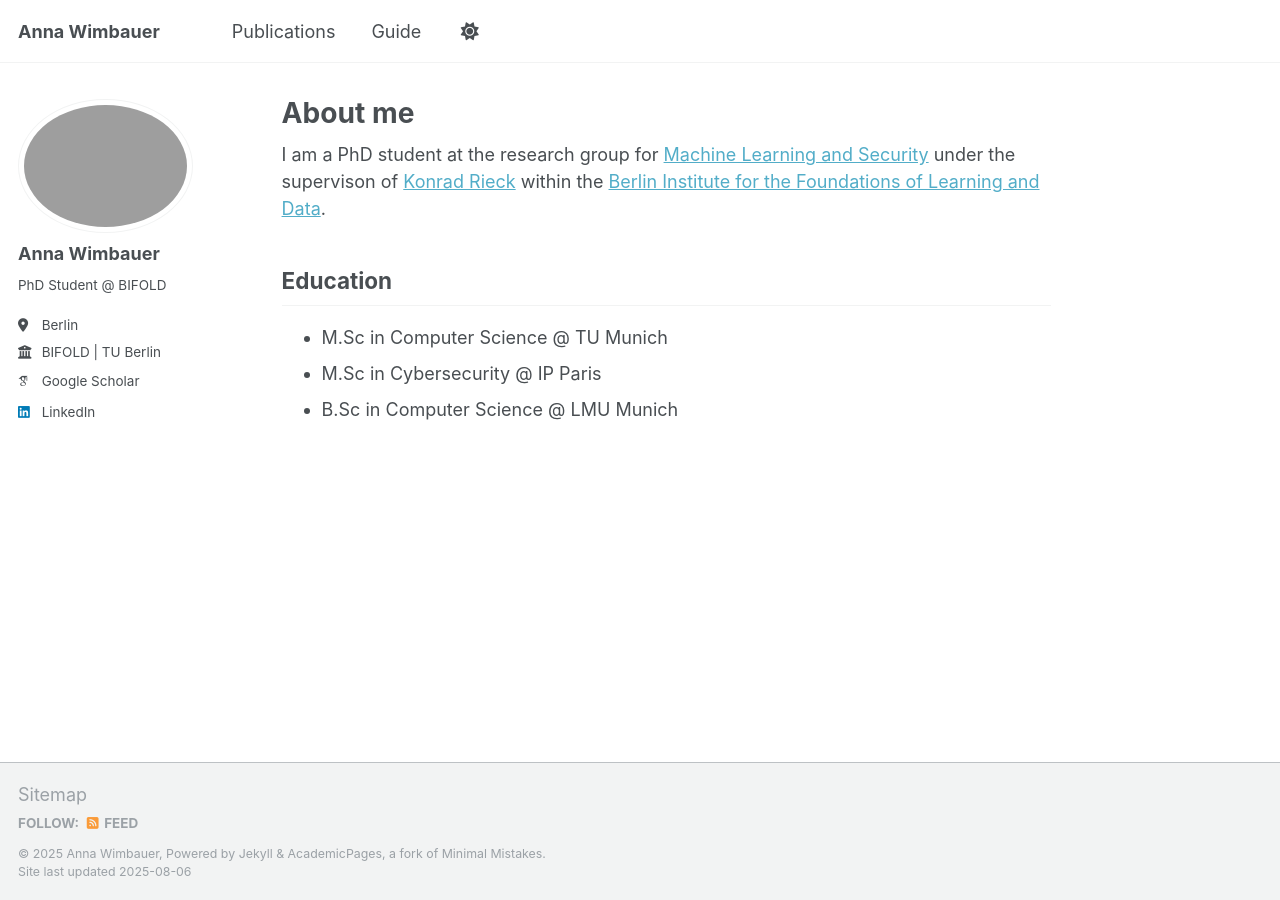
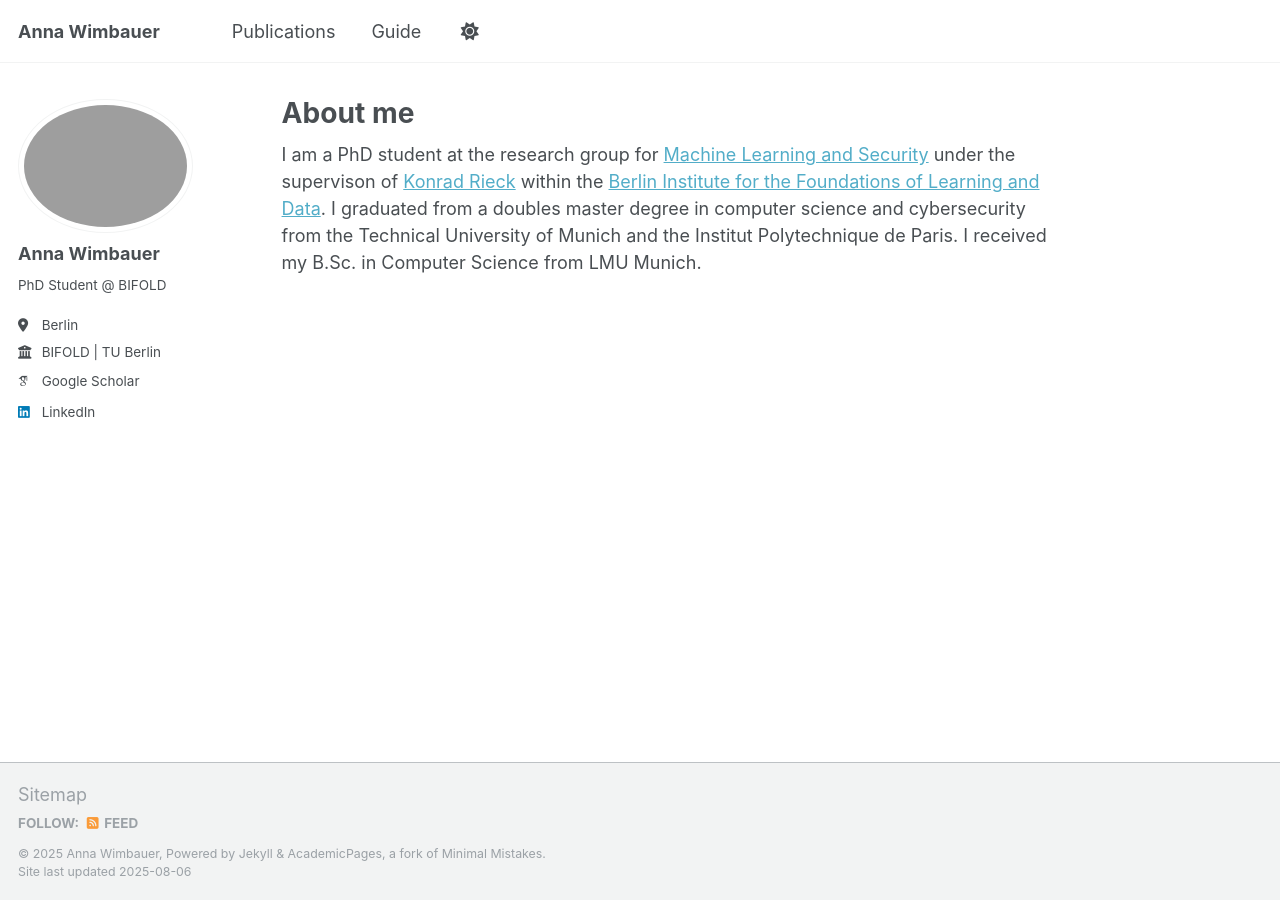
Before and after one commit to annawimbauer/annawimbauer.github.io, a Jekyll site: the page built from _pages/about.md, in a window 1280 px wide. Built offline with Jekyll 4.4.1, drawn with Linux system fonts in a browser that asks for light colours; some web fonts are replaced; a script that is not in the unit is left out.

Commit message:
Update about.md

```diff
--- a/_pages/about.md
+++ b/_pages/about.md
@@ -8,9 +8,4 @@ redirect_from:
 ---
 
 I am a PhD student at the research group for [Machine Learning and Security](mlsec.org) under the supervison of [Konrad Rieck](https://mlsec.org/team/rieck/) within the [Berlin Institute for the Foundations of Learning and Data](https://www.bifold.berlin/).
-
-
-## Education
-- M.Sc in Computer Science @ TU Munich
-- M.Sc in Cybersecurity @ IP Paris
-- B.Sc in Computer Science @ LMU Munich
+I graduated from a doubles master degree in computer science and cybersecurity from the Technical University of Munich and the Institut Polytechnique de Paris. I received my B.Sc. in Computer Science from LMU Munich.
```
